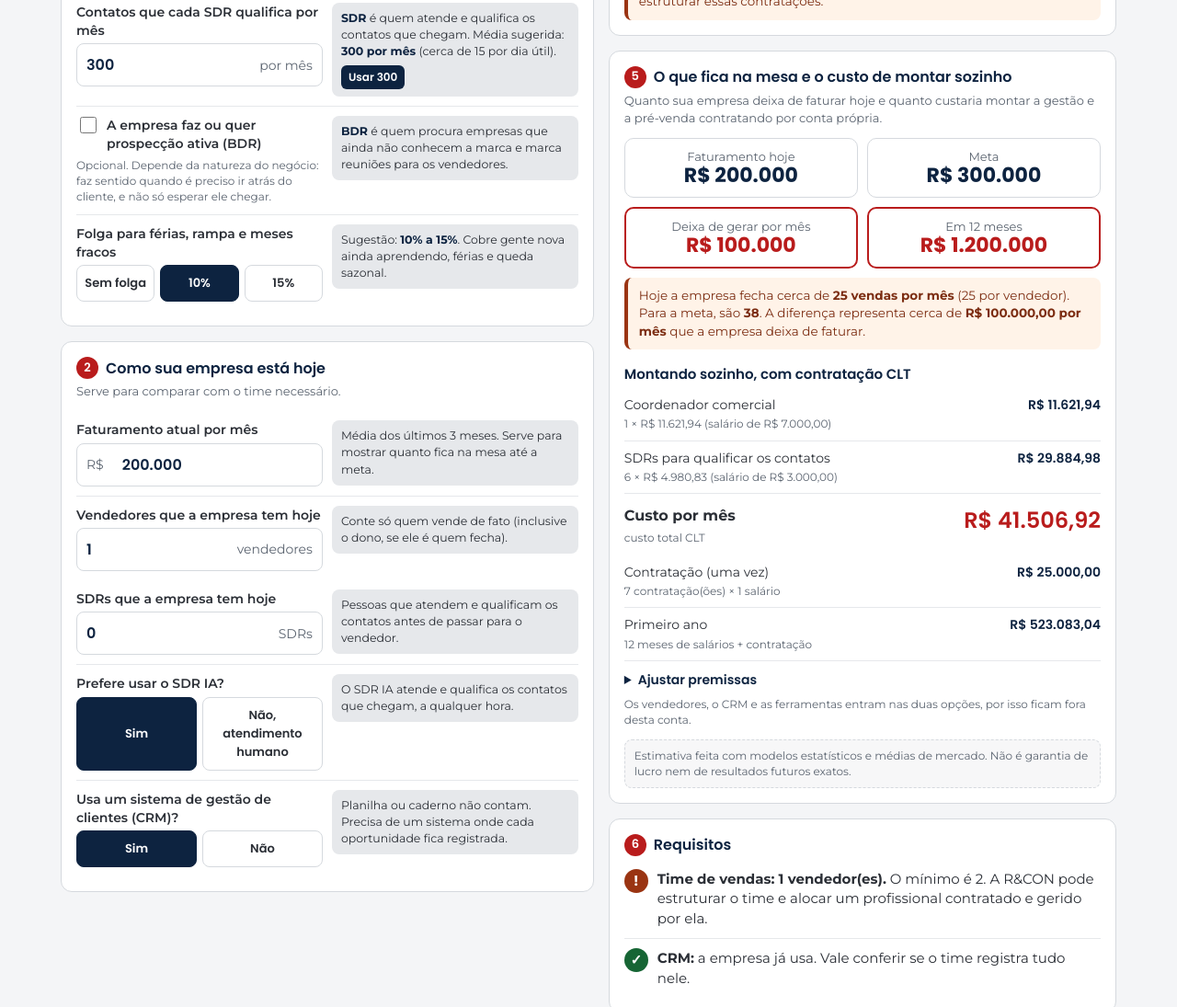
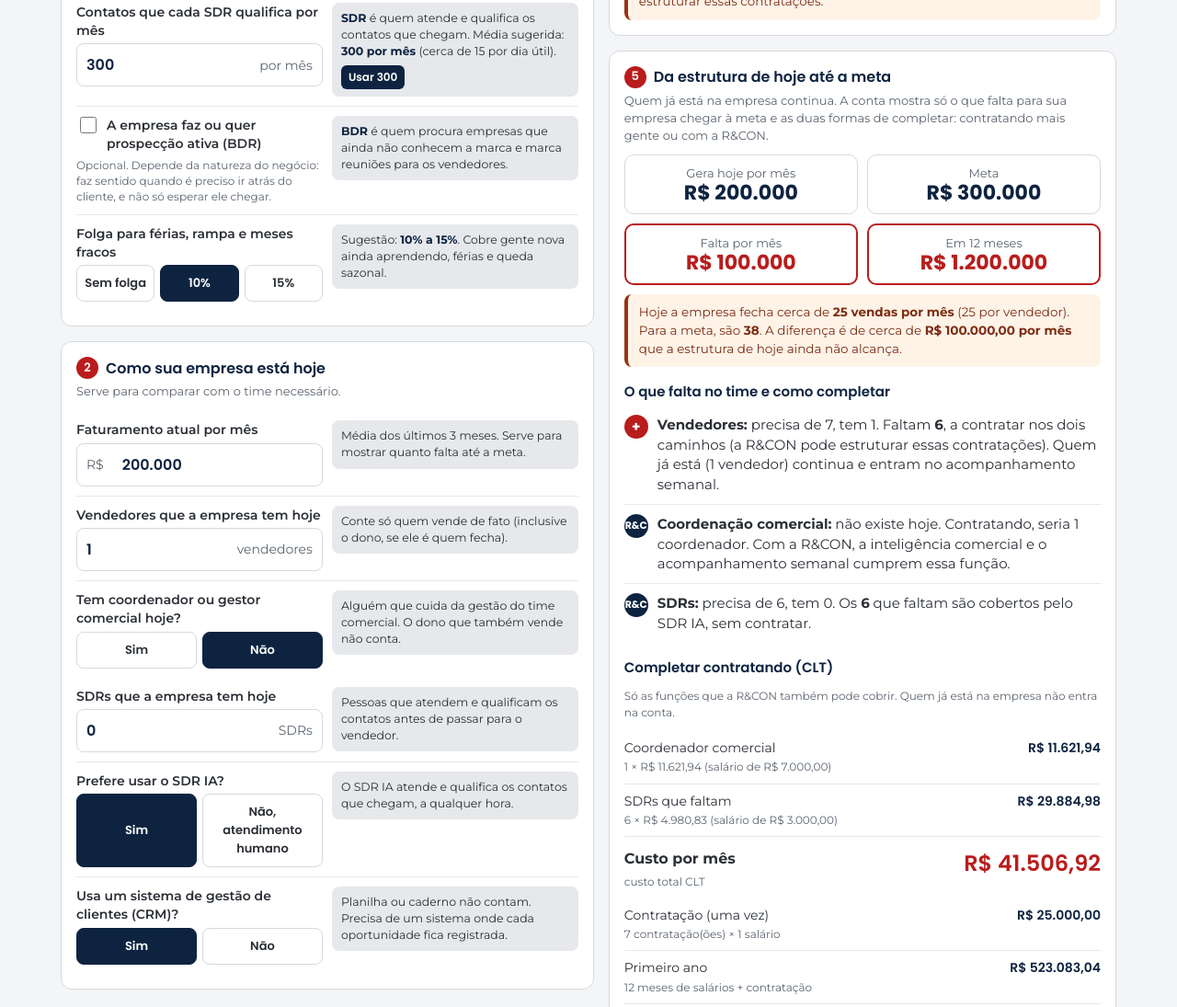
Before and after one commit to rcon-business/rcon-business.github.io, a plain HTML site: page diagnostico.html in a window 1280 px wide. Shown: the part 964-2059 px from the top of the page at 92% size. Drawn offline with Linux system fonts and the light colour scheme.

Commit message:
Diagnóstico: comparar só o que falta, complementando o time atual
O time que já existe continua. Mostra onde contratar (nos dois caminhos)
e onde a R&CON completa, e o custo CLT só dessas funções.

Co-Authored-By: Claude Opus 5.5 <noreply@anthropic.com>
Claude-Session: https://claude.ai/code/session_016pZLmbAtFS6PJxoipkkam6

```diff
--- a/diagnostico.html
+++ b/diagnostico.html
@@ -78,7 +78,7 @@ tr.total td.v{font-size:24px;color:var(--verm)}
 .req{display:flex;gap:10px;align-items:flex-start;padding:10px 0;border-top:1px solid var(--cinza)}
 .req:first-of-type{border-top:0}
 .req .ic{flex:none;width:26px;height:26px;border-radius:50%;display:flex;align-items:center;justify-content:center;font-weight:700;color:#fff;font-family:Poppins,Arial,sans-serif}
-.ic.s{background:var(--ok)} .ic.n{background:var(--alerta)}
+.ic.s{background:var(--ok)} .ic.n{background:var(--alerta)} .ic.r{background:#0D2340;font-size:11px} .ic.a{background:#B91C1C}
 .oculto .preco-area{display:none}
 .oculto .preco-fechado{display:block}
 .preco-fechado{display:none}
@@ -252,7 +252,7 @@ a.btn{text-decoration:none;display:inline-flex;align-items:center}
           <label for="fatAtual">Faturamento atual por mês</label>
           <div class="entrada"><span>R$</span><input id="fatAtual" inputmode="decimal" value="200.000"></div>
         </div>
-        <div class="dica">Média dos últimos 3 meses. Serve para mostrar quanto fica na mesa até a meta.</div>
+        <div class="dica">Média dos últimos 3 meses. Serve para mostrar quanto falta até a meta.</div>
       </div>
       <div class="campo">
         <div>
@@ -260,6 +260,16 @@ a.btn{text-decoration:none;display:inline-flex;align-items:center}
           <div class="entrada"><input id="atuais" inputmode="numeric" value="1"><span>vendedores</span></div>
         </div>
         <div class="dica">Conte só quem vende de fato (inclusive o dono, se ele é quem fecha).</div>
+      </div>
+      <div class="campo">
+        <div>
+          <label>Tem coordenador ou gestor comercial hoje?</label>
+          <div class="seg" id="coord">
+            <button type="button" data-g="sim">Sim</button>
+            <button type="button" data-g="nao" class="ativo">Não</button>
+          </div>
+        </div>
+        <div class="dica">Alguém que cuida da gestão do time comercial. O dono que também vende não conta.</div>
       </div>
       <div class="so-equipe">
         <div class="campo">
@@ -338,21 +348,26 @@ a.btn{text-decoration:none;display:inline-flex;align-items:center}
     </div>
 
     <div class="card">
-      <h2><span class="n">5</span>O que fica na mesa e o custo de montar sozinho</h2>
-      <p class="sub">Quanto sua empresa deixa de faturar hoje e quanto custaria montar a gestão e a pré-venda contratando por conta própria.</p>
+      <h2><span class="n">5</span>Da estrutura de hoje até a meta</h2>
+      <p class="sub">Quem já está na empresa continua. A conta mostra só o que falta para sua empresa chegar à meta e as duas formas de completar: contratando mais gente ou com a R&amp;CON.</p>
       <div class="gap">
-        <div class="kpi"><div class="r">Faturamento hoje</div><div class="num" id="gAtual">–</div></div>
+        <div class="kpi"><div class="r">Gera hoje por mês</div><div class="num" id="gAtual">–</div></div>
         <div class="kpi"><div class="r">Meta</div><div class="num" id="gMeta">–</div></div>
-        <div class="kpi dest"><div class="r">Deixa de gerar por mês</div><div class="num" id="gMes">–</div></div>
+        <div class="kpi dest"><div class="r">Falta por mês</div><div class="num" id="gMes">–</div></div>
         <div class="kpi dest"><div class="r">Em 12 meses</div><div class="num" id="gAno">–</div></div>
       </div>
       <div id="gTexto"></div>
-      <h3 class="h3">Montando sozinho, com contratação CLT</h3>
-      <table><tbody id="soLinhas"></tbody>
+      <h3 class="h3">O que falta no time e como completar</h3>
+      <div id="gapTime"></div>
+      <h3 class="h3">Completar contratando (CLT)</h3>
+      <p class="peq">Só as funções que a R&amp;CON também pode cobrir. Quem já está na empresa não entra na conta.</p>
+      <div id="soVazio"></div>
+      <table id="soTab"><tbody id="soLinhas"></tbody>
         <tr class="total"><td><b>Custo por mês</b><br><span class="peq">custo total CLT</span></td><td class="v" id="soMes"></td></tr>
         <tr><td>Contratação (uma vez)<br><span class="peq" id="soRecTxt"></span></td><td class="v" id="soRec"></td></tr>
         <tr><td>Primeiro ano<br><span class="peq">12 meses de salários + contratação</span></td><td class="v" id="soAno"></td></tr>
       </table>
+      <div class="aviso inf" id="rconTxt">Completar com a R&amp;CON: especialistas cuidam da gestão e da inteligência comercial, agentes de IA cobrem a qualificação e a prospecção que faltam, e quem já está no time ganha acompanhamento semanal. O valor é apresentado na conversa, de acordo com o seu cenário. Ninguém é substituído: a R&amp;CON complementa e potencializa o time atual.</div>
       <details class="premissas">
         <summary>Ajustar premissas</summary>
         <p class="peq">Custo total de um CLT (salário, encargos, férias, 13º e benefícios) ≈ 1,66 × salário. Ex.: salário de R$ 3 mil custa R$ 4.980,83 por mês; de R$ 4 mil, R$ 6.641,11.</p>
@@ -373,7 +388,7 @@ a.btn{text-decoration:none;display:inline-flex;align-items:center}
           <div class="dica">Anúncios, seleção, treinamento e o tempo até a pessoa render. Referência usada: <b>1 salário por contratação</b>.</div>
         </div>
       </details>
-      <p class="peq" style="margin-top:8px">Os vendedores, o CRM e as ferramentas entram nas duas opções, por isso ficam fora desta conta.</p>
+      <p class="peq" style="margin-top:8px">Vendedores que faltam (e SDRs ou BDRs humanos, quando não se usa o agente de IA) precisam ser contratados nos dois caminhos, assim como CRM e ferramentas. Por isso ficam fora desta comparação.</p>
       <p class="estat">Estimativa feita com modelos estatísticos e médias de mercado. Não é garantia de lucro nem de resultados futuros exatos.</p>
     </div>
 
@@ -384,7 +399,7 @@ a.btn{text-decoration:none;display:inline-flex;align-items:center}
 
     <div class="card cta">
       <h2><span class="n">7</span>Quer montar esse time?</h2>
-      <p class="sub">Envie este diagnóstico para o time da R&amp;CON. Na conversa, mostramos quanto custa essa mesma estrutura com a R&amp;CON e montamos um projeto personalizado para a sua empresa chegar nessa meta.</p>
+      <p class="sub">Envie este diagnóstico para o time da R&amp;CON. Na conversa, mostramos quanto custa completar esse time com a R&amp;CON e montamos um projeto personalizado para a sua empresa chegar nessa meta.</p>
       <button class="btn cheio grande" id="bAgendar" type="button">Agendar uma conversa com este diagnóstico</button>
       <button class="btn grande" id="bEnviar" type="button">Enviar pelo WhatsApp</button>
       <button class="btn grande leve" id="bCopiar" type="button">Copiar diagnóstico</button>
@@ -405,8 +420,8 @@ a.btn{text-decoration:none;display:inline-flex;align-items:center}
     alto:{nome:"venda grande (ticket alto, ciclo longo)", min:1, max:3}
   };
   var CAMPOS=["meta","ticket","fech","cap","conv","capsdr","pAtiva","capbdr","atuais","sdrAtuais","bdrAtuais","fatAtual","salGestor","salSdr","salBdr","recrut"];
-  var PADRAO={meta:"300.000",ticket:"8.000",fech:"10",cap:"60",conv:"25",capsdr:"300",pAtiva:"30",capbdr:"12",atuais:"1",sdrAtuais:"0",bdrAtuais:"0",fatAtual:"200.000",salGestor:"7.000",salSdr:"3.000",salBdr:"4.000",recrut:"1",ciclo:"medio",margem:10,crm:"sim",sdrIa:"sim",bdrIa:"nao",temBdr:false,aCop:true,aSdr:false,aBdr:false};
-  var st={plano:"motor",ciclo:"medio",margem:10,crm:"sim",sdrIa:"sim",bdrIa:"nao",aCop:true,aSdr:false,aBdr:false,temBdr:false,oculto:true};
+  var PADRAO={meta:"300.000",ticket:"8.000",fech:"10",cap:"60",conv:"25",capsdr:"300",pAtiva:"30",capbdr:"12",atuais:"1",sdrAtuais:"0",bdrAtuais:"0",fatAtual:"200.000",salGestor:"7.000",salSdr:"3.000",salBdr:"4.000",recrut:"1",ciclo:"medio",margem:10,coord:"nao",crm:"sim",sdrIa:"sim",bdrIa:"nao",temBdr:false,aCop:true,aSdr:false,aBdr:false};
+  var st={coord:"nao",plano:"motor",ciclo:"medio",margem:10,crm:"sim",sdrIa:"sim",bdrIa:"nao",aCop:true,aSdr:false,aBdr:false,temBdr:false,oculto:true};
   var $=function(id){return document.getElementById(id)};
   var R={};
 
@@ -518,22 +533,43 @@ a.btn{text-decoration:none;display:inline-flex;align-items:center}
     $("gAtual").textContent=fatAt>0?brl0(fatAt):"–"; $("gMeta").textContent=brl0(meta);
     $("gMes").textContent=brl0(gapMes); $("gAno").textContent=brl0(gapMes*12);
     var vendHoje=fatAt>0?fatAt/ticket:0;
-    $("gTexto").innerHTML = fatAt<=0 ? '<div class="aviso inf">Informe seu faturamento atual no item 2 para ver quanto fica na mesa.</div>'
-      : (gapMes>0 ? '<div class="aviso al">Hoje a empresa fecha cerca de <b>'+dec(vendHoje,0)+' vendas por mês</b>'+(atuais>0?' ('+dec(vendHoje/atuais,1)+' por vendedor)':'')+'. Para a meta, são <b>'+int(vendas)+'</b>. A diferença representa cerca de <b>'+brl(gapMes)+' por mês</b> que a empresa deixa de faturar.</div>'
+    $("gTexto").innerHTML = fatAt<=0 ? '<div class="aviso inf">Informe seu faturamento atual no item 2 para ver quanto falta até a meta.</div>'
+      : (gapMes>0 ? '<div class="aviso al">Hoje a empresa fecha cerca de <b>'+dec(vendHoje,0)+' vendas por mês</b>'+(atuais>0?' ('+dec(vendHoje/atuais,1)+' por vendedor)':'')+'. Para a meta, são <b>'+int(vendas)+'</b>. A diferença é de cerca de <b>'+brl(gapMes)+' por mês</b> que a estrutura de hoje ainda não alcança.</div>'
       : '<div class="aviso ok">A empresa já fatura a meta informada. Vale testar uma meta maior.</div>');
     var FATOR=4980.83/3000, rec=num($("recrut").value)||0;
     var sG=num($("salGestor").value)||0, sS=num($("salSdr").value)||0, sB=num($("salBdr").value)||0;
-    var nSdrSo = simples ? 0 : sdrNec, nBdrSo = usaBdr ? bdrNec : 0;
+    var temCoord=st.coord==="sim";
+    var fV=Math.max(0,vend-atuais), fS=simples?0:Math.max(0,sdrNec-sdrAt), fB=usaBdr?Math.max(0,bdrNec-bdrAt):0;
     var cT=function(s){return Math.round(s*FATOR*100)/100};
-    var so=[["Coordenador comercial","1 × "+brl(cT(sG))+" (salário de "+brl(sG)+")",cT(sG),1,sG]];
-    if(nSdrSo>0) so.push(["SDRs para qualificar os contatos",int(nSdrSo)+" × "+brl(cT(sS))+" (salário de "+brl(sS)+")",nSdrSo*cT(sS),nSdrSo,sS]);
-    if(nBdrSo>0) so.push(["BDRs para a prospecção ativa",int(nBdrSo)+" × "+brl(cT(sB))+" (salário de "+brl(sB)+")",nBdrSo*cT(sB),nBdrSo,sB]);
+    var gb=[], doisCam=[];
+    function bloco(ic,cls,txt){gb.push('<div class="req"><div class="ic '+cls+'">'+ic+'</div><div>'+txt+'</div></div>')}
+    function hoje(n,nome,extra){return n>0?' Quem já está ('+int(n)+' '+nome+') continua'+extra+'.':''}
+    if(fV>0){bloco("+","a","<b>Vendedores:</b> precisa de "+int(vend)+", tem "+int(atuais)+". Faltam <b>"+int(fV)+"</b>, a contratar nos dois caminhos (a R&amp;CON pode estruturar essas contratações)."+hoje(atuais,"vendedor"+(atuais>1?"es":"")," e entram no acompanhamento semanal")); doisCam.push(int(fV)+" vendedor(es)");}
+    else bloco("✓","s","<b>Vendedores:</b> os "+int(atuais)+" de hoje comportam a meta. Continuam e entram no acompanhamento semanal para render mais.");
+    if(temCoord) bloco("✓","s","<b>Coordenação comercial:</b> já existe e continua. A R&amp;CON potencializa com inteligência comercial, dados e acompanhamento do time.");
+    else bloco("R&amp;C","r","<b>Coordenação comercial:</b> não existe hoje. Contratando, seria 1 coordenador. Com a R&amp;CON, a inteligência comercial e o acompanhamento semanal cumprem essa função.");
+    if(simples) bloco("R&amp;C","r","<b>Qualificação:</b> venda simples. O SDR IA atende e qualifica os contatos, sem montar um time de SDRs.");
+    else if(sdrIa){ if(fS>0) bloco("R&amp;C","r","<b>SDRs:</b> precisa de "+int(sdrNec)+", tem "+int(sdrAt)+". Os <b>"+int(fS)+"</b> que faltam são cobertos pelo SDR IA, sem contratar."+hoje(sdrAt,"SDR"+(sdrAt>1?"s":""),", com o SDR IA tirando o volume repetitivo"));
+      else bloco("✓","s","<b>SDRs:</b> os "+int(sdrAt)+" de hoje comportam a meta e continuam, com o SDR IA como apoio."); }
+    else { if(fS>0){bloco("+","a","<b>SDRs:</b> precisa de "+int(sdrNec)+", tem "+int(sdrAt)+". Faltam <b>"+int(fS)+"</b>, a contratar nos dois caminhos (atendimento 100% humano)."+hoje(sdrAt,"SDR"+(sdrAt>1?"s":"")," e entram no acompanhamento semanal")); doisCam.push(int(fS)+" SDR(s)");}
+      else bloco("✓","s","<b>SDRs:</b> os "+int(sdrAt)+" de hoje comportam a meta. Continuam e entram no acompanhamento semanal."); }
+    if(usaBdr){ if(bdrIa){ if(fB>0) bloco("R&amp;C","r","<b>BDRs:</b> precisa de "+int(bdrNec)+", tem "+int(bdrAt)+". Os <b>"+int(fB)+"</b> que faltam são cobertos pelo BDR IA, sem contratar."+hoje(bdrAt,"BDR"+(bdrAt>1?"s":""),", com o BDR IA ampliando a prospecção"));
+        else bloco("✓","s","<b>BDRs:</b> os "+int(bdrAt)+" de hoje comportam a meta e continuam, com o BDR IA como apoio."); }
+      else { if(fB>0){bloco("+","a","<b>BDRs:</b> precisa de "+int(bdrNec)+", tem "+int(bdrAt)+". Faltam <b>"+int(fB)+"</b>, a contratar nos dois caminhos (prospecção 100% humana)."+hoje(bdrAt,"BDR"+(bdrAt>1?"s":"")," e entram no acompanhamento semanal")); doisCam.push(int(fB)+" BDR(s)");}
+        else bloco("✓","s","<b>BDRs:</b> os "+int(bdrAt)+" de hoje comportam a meta. Continuam e entram no acompanhamento semanal."); } }
+    $("gapTime").innerHTML=gb.join("");
+    var so=[];
+    if(!temCoord) so.push(["Coordenador comercial","1 × "+brl(cT(sG))+" (salário de "+brl(sG)+")",cT(sG),1,sG]);
+    if(sdrIa && fS>0) so.push(["SDRs que faltam",int(fS)+" × "+brl(cT(sS))+" (salário de "+brl(sS)+")",fS*cT(sS),fS,sS]);
+    if(bdrIa && fB>0) so.push(["BDRs que faltam",int(fB)+" × "+brl(cT(sB))+" (salário de "+brl(sB)+")",fB*cT(sB),fB,sB]);
     var soMes=so.reduce(function(s,i){return s+i[2]},0), soRec=so.reduce(function(s,i){return s+i[3]*i[4]*rec},0), soPessoas=so.reduce(function(s,i){return s+i[3]},0);
+    $("soTab").style.display=so.length?"":"none";
+    $("soVazio").innerHTML=so.length?"":'<div class="aviso ok">Nada a contratar nas funções que a R&amp;CON cobre: aqui a R&amp;CON entra só para potencializar quem já está na empresa.</div>';
     $("soLinhas").innerHTML=so.map(function(i){return '<tr><td>'+i[0]+'<br><span class="peq">'+i[1]+'</span></td><td class="v">'+brl(i[2])+'</td></tr>'}).join("");
     $("soMes").textContent=brl(soMes); $("soRec").textContent=brl(soRec);
     $("soRecTxt").textContent=int(soPessoas)+" contratação(ões) × "+dec(rec,1)+" salário";
     $("soAno").textContent=brl(soMes*12+soRec);
-    R.fatAt=fatAt;R.gapMes=gapMes;R.soMes=soMes;R.soRec=soRec;R.soAno=soMes*12+soRec;R.soPessoas=soPessoas;
+    R.fatAt=fatAt;R.gapMes=gapMes;R.soMes=soMes;R.soRec=soRec;R.soAno=soMes*12+soRec;R.soPessoas=soPessoas;R.temCoord=temCoord;R.doisCam=doisCam;
 
     // requisitos
     var rq="";
@@ -555,7 +591,7 @@ a.btn{text-decoration:none;display:inline-flex;align-items:center}
   function grupo(id,attr,chave,conv){
     $(id).addEventListener("click",function(e){var b=e.target.closest("button");if(!b)return;var v=b.getAttribute(attr);st[chave]=conv?conv(v):v;marcar(id,attr,v);calc();});
   }
-  grupo("ciclo","data-c","ciclo"); grupo("margem","data-m","margem",Number); grupo("crm","data-c","crm"); grupo("sdrIa","data-s","sdrIa"); grupo("bdrIa","data-b","bdrIa");
+  grupo("ciclo","data-c","ciclo"); grupo("margem","data-m","margem",Number); grupo("crm","data-c","crm"); grupo("coord","data-g","coord"); grupo("sdrIa","data-s","sdrIa"); grupo("bdrIa","data-b","bdrIa");
   $("temBdr").addEventListener("change",function(){st.temBdr=this.checked;calc();});
   document.addEventListener("click",function(e){var b=e.target.closest(".usar");if(!b)return;$(b.dataset.set).value=b.dataset.v;calc();});
   CAMPOS.forEach(function(id){$(id).addEventListener("input",calc);$(id).addEventListener("change",calc);});
@@ -565,12 +601,12 @@ a.btn{text-decoration:none;display:inline-flex;align-items:center}
 
   function aplicar(d){
     CAMPOS.forEach(function(k){if(d[k]!=null)$(k).value=d[k]});
-    st.ciclo=d.ciclo||"medio"; st.margem=d.margem!=null?+d.margem:10; st.crm=d.crm||"sim"; st.sdrIa=d.sdrIa||"sim"; st.temBdr=!!d.temBdr; st.bdrIa=d.bdrIa||"nao"; marcar("bdrIa","data-b",st.bdrIa);
-    marcar("ciclo","data-c",st.ciclo); marcar("margem","data-m",st.margem); marcar("crm","data-c",st.crm); marcar("sdrIa","data-s",st.sdrIa); $("temBdr").checked=st.temBdr;
+    st.ciclo=d.ciclo||"medio"; st.margem=d.margem!=null?+d.margem:10; st.crm=d.crm||"sim"; st.coord=d.coord||"nao"; st.sdrIa=d.sdrIa||"sim"; st.temBdr=!!d.temBdr; st.bdrIa=d.bdrIa||"nao"; marcar("bdrIa","data-b",st.bdrIa);
+    marcar("ciclo","data-c",st.ciclo); marcar("margem","data-m",st.margem); marcar("crm","data-c",st.crm); marcar("coord","data-g",st.coord); marcar("sdrIa","data-s",st.sdrIa); $("temBdr").checked=st.temBdr;
   }
   $("bLimpar").addEventListener("click",function(){aplicar(PADRAO);setOculto(false);calc();toast("Valores de exemplo restaurados")});
   var CHAVE="rcon-diagnostico-v1";
-  function salvar(){try{var d={plano:st.plano,bdrIa:st.bdrIa,aCop:st.aCop,aSdr:st.aSdr,aBdr:st.aBdr,ciclo:st.ciclo,margem:st.margem,crm:st.crm,sdrIa:st.sdrIa,temBdr:st.temBdr,oculto:st.oculto};CAMPOS.forEach(function(k){d[k]=$(k).value});localStorage.setItem(CHAVE,JSON.stringify(d));}catch(e){}}
+  function salvar(){try{var d={coord:st.coord,plano:st.plano,bdrIa:st.bdrIa,aCop:st.aCop,aSdr:st.aSdr,aBdr:st.aBdr,ciclo:st.ciclo,margem:st.margem,crm:st.crm,sdrIa:st.sdrIa,temBdr:st.temBdr,oculto:st.oculto};CAMPOS.forEach(function(k){d[k]=$(k).value});localStorage.setItem(CHAVE,JSON.stringify(d));}catch(e){}}
   function carregar(){try{var d=JSON.parse(localStorage.getItem(CHAVE)||"null");if(d){aplicar(d);if(d.oculto)setOculto(true);}}catch(e){}}
 
   function resumo(){
@@ -586,8 +622,11 @@ a.btn{text-decoration:none;display:inline-flex;align-items:center}
     else t+="  Qualificação: SDR IA\n";
     if(R.usaBdr) t+= R.bdrIa ? "  BDRs: prospecção feita pelo BDR IA\n" : "  BDRs: "+int(R.bdrNec)+" (hoje "+int(R.bdrAt)+")\n";
     t+="CRM: "+(st.crm==="sim"?"já usa":"precisa implantar")+"\n";
-    if(R.fatAt>0) t+="\nFaturamento hoje: "+brl(R.fatAt)+" por mês · deixa de gerar cerca de "+brl(R.gapMes)+" por mês ("+brl(R.gapMes*12)+" em 12 meses)\n";
-    t+="Montar a gestão e a pré-venda sozinho (CLT): cerca de "+brl(R.soMes)+" por mês + "+brl(R.soRec)+" de contratação\n";
+    t+="Coordenador ou gestor comercial hoje: "+(R.temCoord?"sim":"não")+"\n";
+    if(R.fatAt>0) t+="\nFaturamento hoje: "+brl(R.fatAt)+" por mês · faltam cerca de "+brl(R.gapMes)+" por mês para a meta ("+brl(R.gapMes*12)+" em 12 meses)\n";
+    if(R.doisCam.length) t+="A contratar em qualquer caminho: "+R.doisCam.join(", ")+"\n";
+    t+= R.soMes>0 ? "Completar o restante contratando (CLT): cerca de "+brl(R.soMes)+" por mês + "+brl(R.soRec)+" de contratação\n" : "Nas funções que a R&CON cobre, o time atual já está completo\n";
+    t+="O time atual continua: a R&CON complementa, não substitui.\n";
     t+="\nEstimativa feita com modelos estatísticos e médias de mercado. Não é garantia de lucro nem de resultados futuros exatos.\n";
     return t;
   }
```
